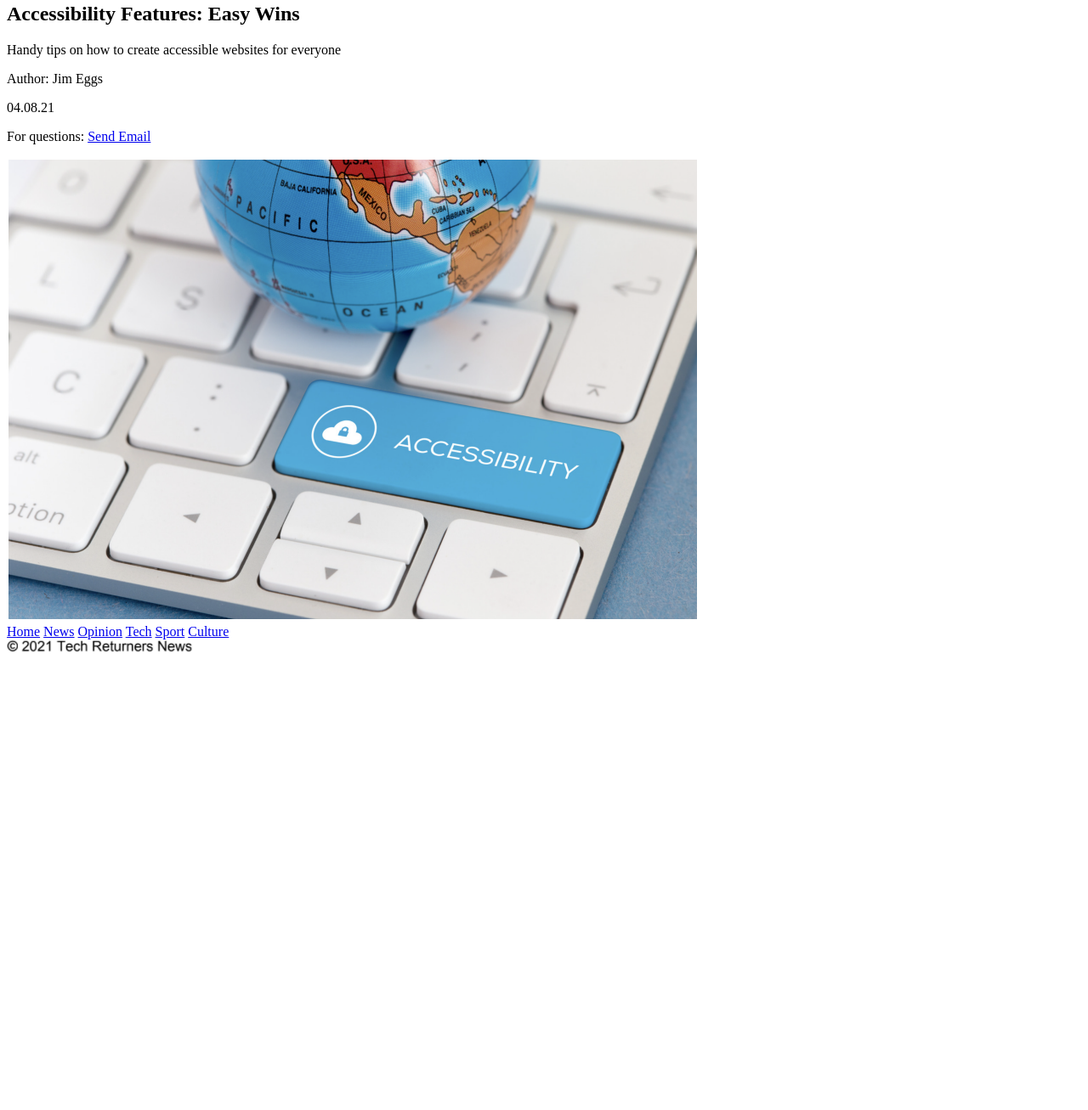
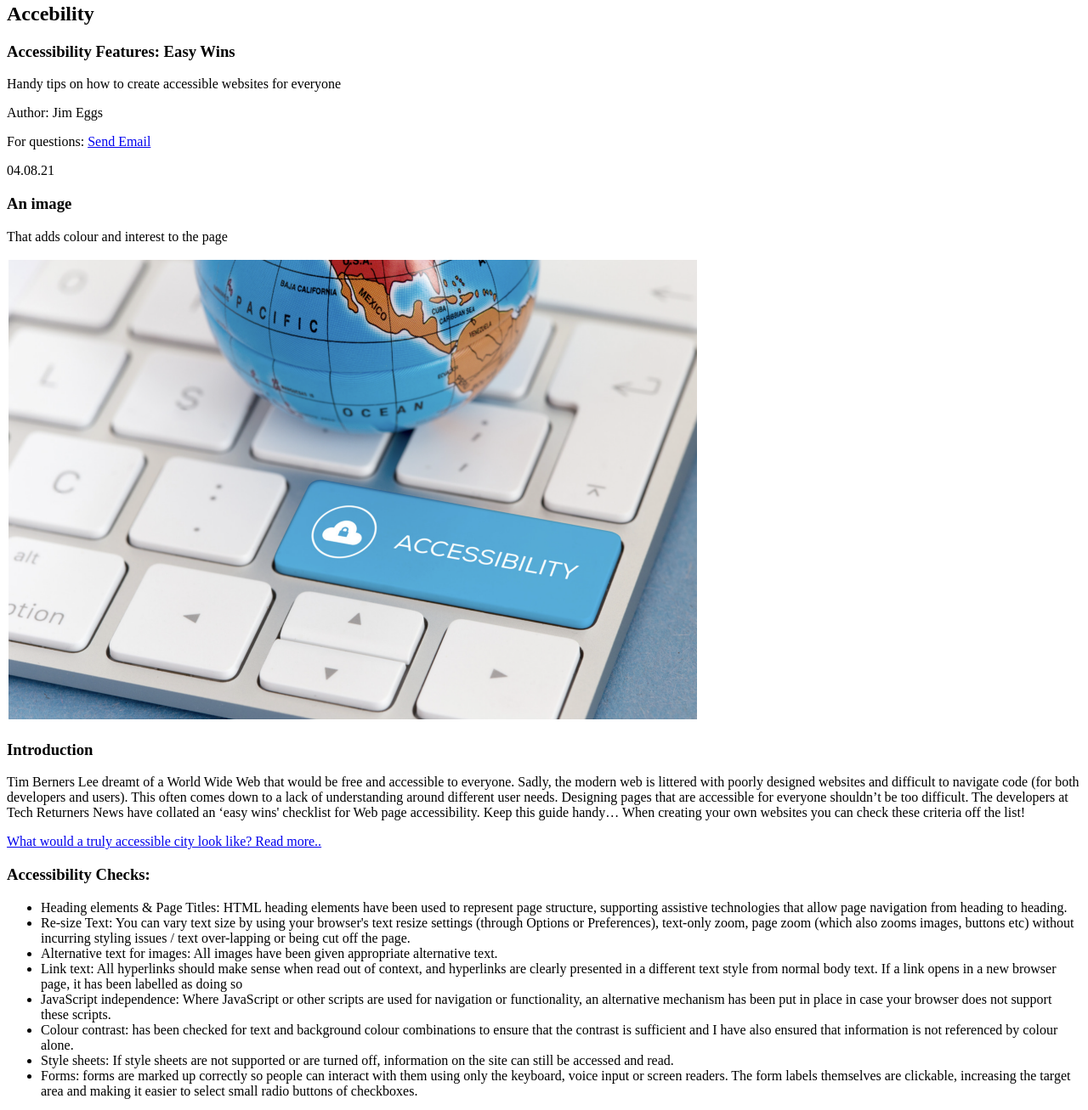
Before and after one commit to CenkSelim/semantic-html, a plain HTML site: page index.html in a window 1280 px wide. Shown: the part 115-1422 px from the top of the page at 85% size. Before the commit the page ends 898 px from the top, so only its background shows below. Drawn offline with Linux system fonts and the light colour scheme.

Commit message:
Unordered list added

```diff
--- a/index.html
+++ b/index.html
@@ -36,22 +36,59 @@
     </header>
     <main>
         <!-- main content -->
+        <section>
+            <h2>Accebility</h2>
             <article>
-            <section>
-                <h2>Accessibility Features: Easy Wins</h2>
+                <h3>Accessibility Features: Easy Wins</h3>
                 <p>Handy tips on how to create accessible websites for everyone</p>
-            </section>
                 <aside>
                     <p>Author: Jim Eggs</p>
+                    <p>For questions: <a href="mailto:jimmy.eggs@hotmail.com?subject=Mail from our Website&body=Dear Jim">Send
+                            Email</a></p>
                     <p>04.08.21</p>
-                <p>For questions:
-                    <a href="mailto:jimmy.eggs@hotmail.com?subject=Mail from our Website&body=Dear Jim">Send Email</a>
-                </p>
                 </aside>
             </article>
             <article>
-            <img src="./images/technews.png"  alt="Accebility key on a keyboard">
+                <h3>An image</h3>
+                <p>That adds colour and interest to the page</p>
+                <img src="./images/technews.png" alt="Accebility key on a keyboa0rd and a globe">
             </article>
+            <article>
+                <h3>Introduction</h3>
+                <p>Tim Berners Lee dreamt of a World Wide Web that would be free and accessible to everyone. Sadly, the
+                    modern web is
+                    littered with poorly designed websites and difficult to navigate code (for both developers and
+                    users). This often comes down to a lack of understanding around different user needs.
+                    Designing pages that are accessible for everyone shouldn’t be too difficult. The developers at Tech
+                    Returners News have collated an ‘easy wins' checklist for Web page accessibility.
+                    Keep this guide handy… When creating your own websites you can check these criteria off the list!</p>
+                <aside>
+                    <a href="#accessibilitychecks">What would a truly accessible city look like? Read more..</a>
+                </aside>
+            </article>
+            <article>
+                <h3 id="accessibilitychecks">Accessibility Checks:</h3>
+                <ul>
+                    <li>Heading elements & Page Titles: HTML heading elements have been used to represent page structure, supporting assistive
+                    technologies that allow page navigation from heading to heading.</li>
+                    <li>Re-size Text: You can vary text size by using your browser's text resize settings (through Options or Preferences),
+                    text-only zoom, page zoom (which also zooms images, buttons etc) without incurring styling issues / text over-lapping or being cut off the
+                    page.</li>
+                    <li>Alternative text for images: All images have been given appropriate alternative text.</li>
+                    <li>Link text: All hyperlinks should make sense when read out of context, and hyperlinks are clearly presented in a
+                    different text style from normal body text. If a link opens in a new browser page, it has been labelled as doing so</li>
+                    <li>JavaScript independence: Where JavaScript or other scripts are used for navigation or functionality, an alternative
+                    mechanism has been put in place in case your browser does not support these scripts.</li>
+                    <li>Colour contrast: has been checked for text and background colour combinations to ensure that the contrast is sufficient
+                    and I have also ensured that information is not referenced by colour alone.</li>
+                    <li>Style sheets: If style sheets are not supported or are turned off, information on the site can still be accessed and read.</li>
+                    <li>Forms: forms are marked up correctly so people can interact with them using only the keyboard, voice input or screen
+                    readers. The form labels themselves are clickable, increasing the target area and making it easier to select small radio buttons of
+                    checkboxes.</li>
+                </ul>
+            </article>
+
+        </section>
     </main>
     <footer>
         <!-- footer information,  logo, links, etc... -->
```
Lines whose indentation alone changed are shown as unchanged.
